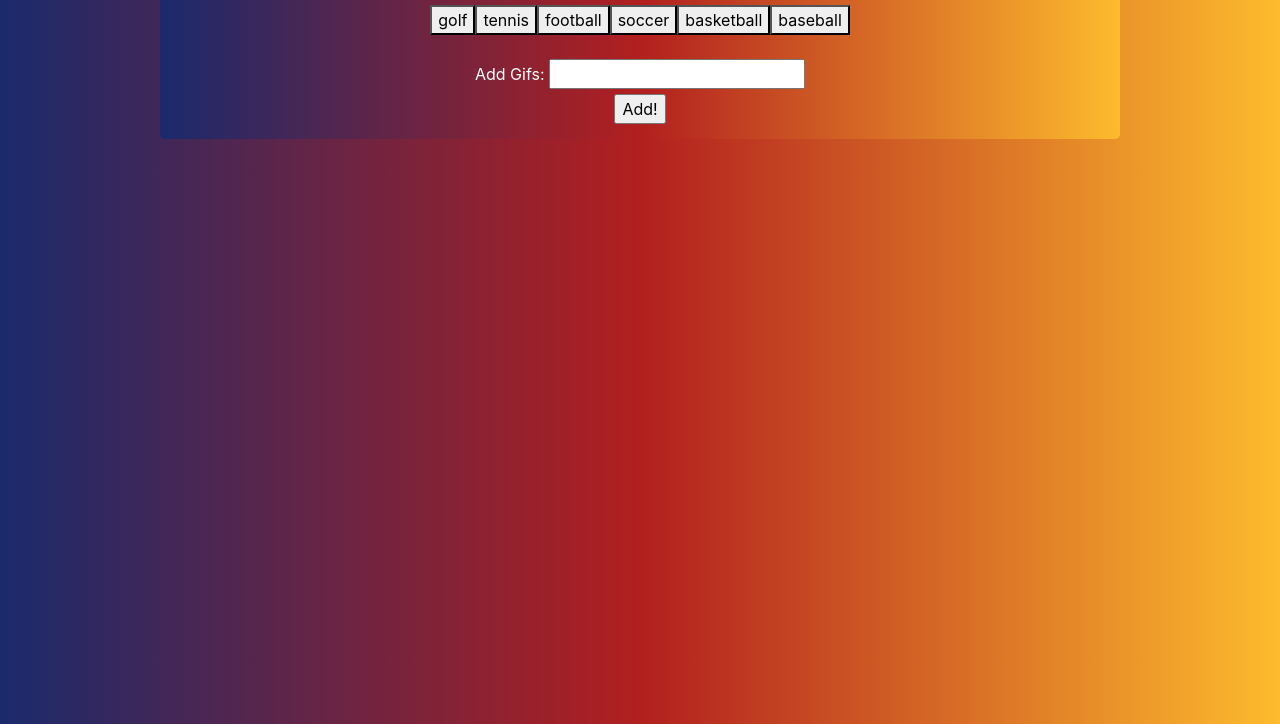
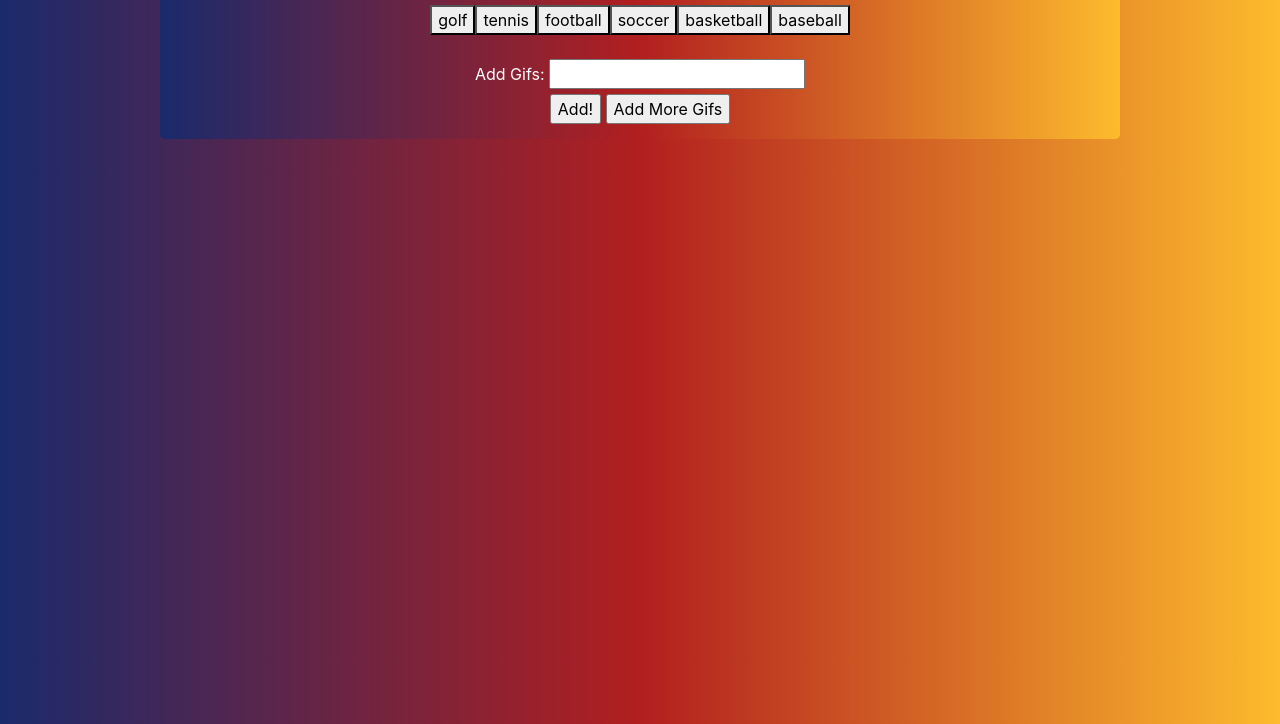
Before and after one commit to mbenham1/Giftastic, a plain HTML site: page index.html in a window 1280 px wide. Shown: the part 76-800 px from the top of the page. Drawn offline with nearby package versions, Linux system fonts and the light colour scheme.

Commit message:
final updates

```diff
--- a/assets/javascript/app.js
+++ b/assets/javascript/app.js
@@ -55,7 +55,6 @@ function animate() {
 
 }
 
-
 function renderButtons() {
 
     $("#buttons-view").empty();
--- a/index.html
+++ b/index.html
@@ -21,6 +21,7 @@
             <label for="add-input">Add Gifs:</label>
             <input type="text" id="add-input"><br>
             <input id="add-button" type="submit" value="Add!">
+            <input id="add-more" type="submit" value="Add More Gifs">
         </form>
     </div>
 
```
